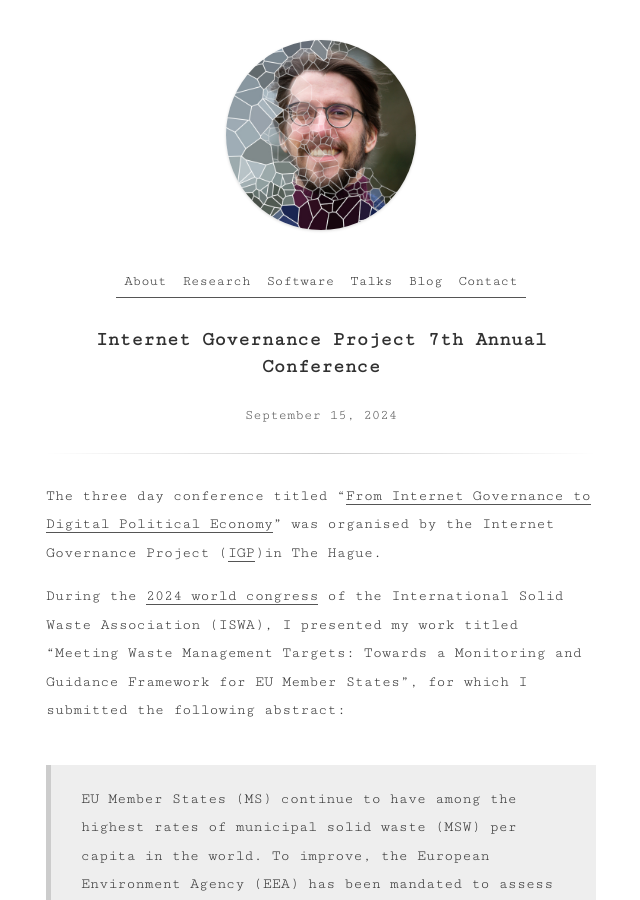
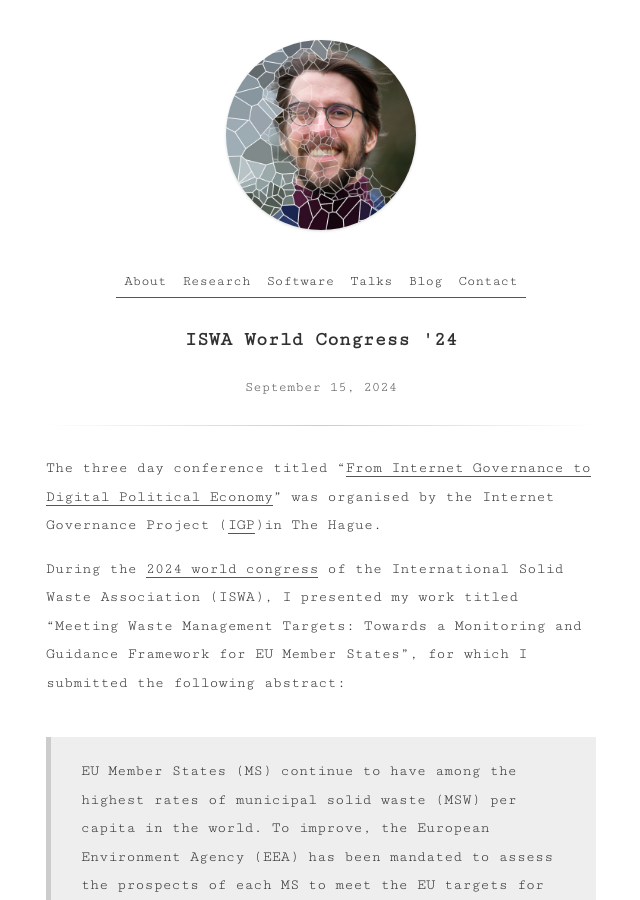
Before and after one commit to Christovis/Christovis.github.io, a Jekyll site: the page built from _talks/2024-09-15-talks-iswa.md, in a window 1280 px wide and 900 px high. Shown: the whole window, without its empty margins (319-959 px from the left). Built offline with Jekyll 4.4.1, drawn with Linux system fonts in a browser that asks for light colours.

Commit message:
correction

```diff
--- a/_talks/2024-09-15-talks-iswa.md
+++ b/_talks/2024-09-15-talks-iswa.md
@@ -1,5 +1,5 @@
 ---
-title: Internet Governance Project 7th Annual Conference
+title: ISWA World Congress '24
 type: talks
 date: 2024-09-15
 imageurl: /assets/
```
